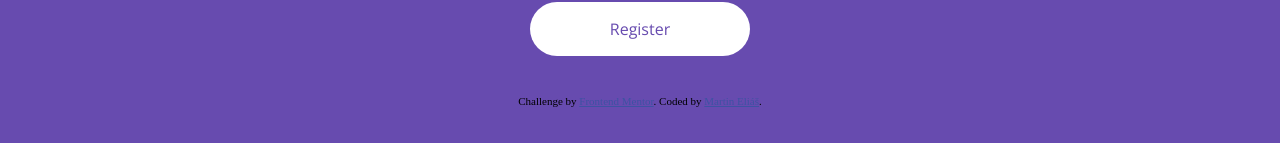
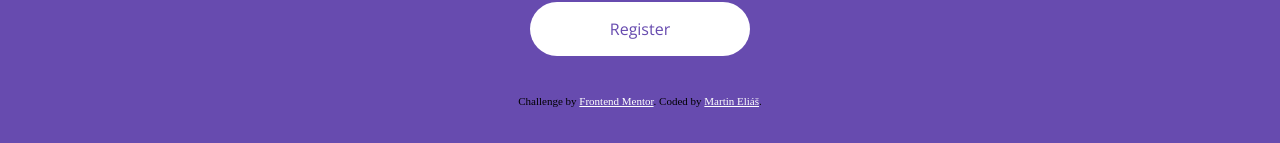
Before and after one commit to martinelias1312/huddle-landing-page-with-single-introductory-section-master, a plain HTML site: page index.html in a window 1280 px wide. Shown: the part 885-1028 px from the top of the page. Drawn offline with nearby package versions, Linux system fonts and the light colour scheme.

Commit message:
added color white

```diff
--- a/assets/css/style.css
+++ b/assets/css/style.css
@@ -89,4 +89,4 @@ h2:nth-child(2) {
 }
 /* Footer Signature */
 .attribution { font-size: 11px; text-align: center; }
-.attribution a { color: hsl(228, 45%, 44%); }
+.attribution a { color: var(--White); }
```
